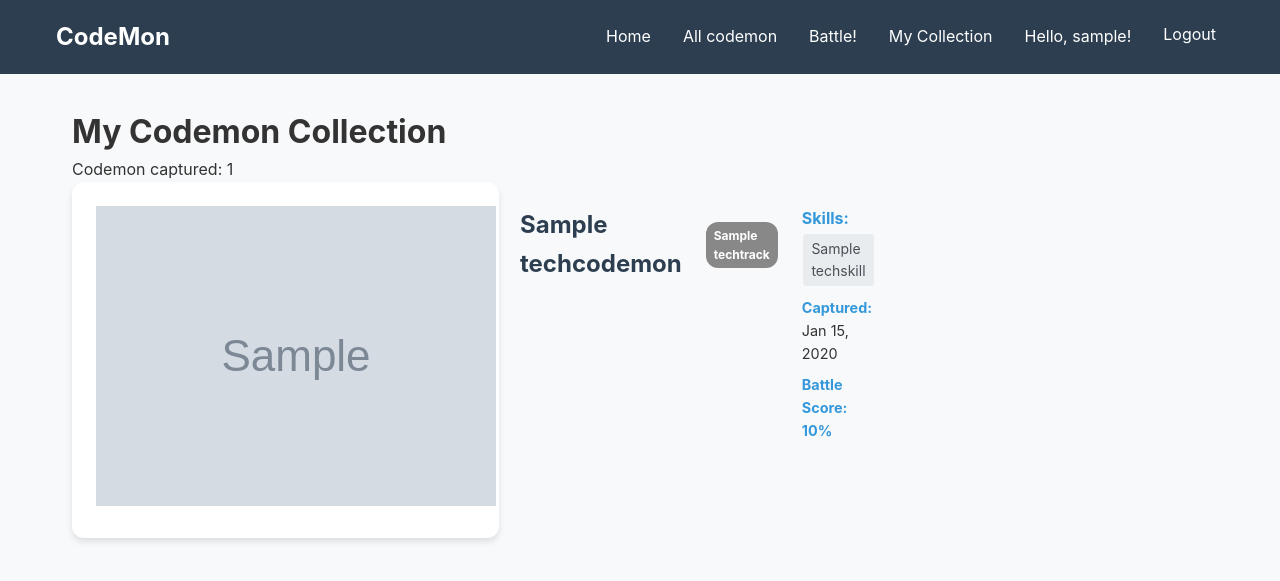
After one commit to SaeedJBI/Capstone-Project, a Django app: page /collection/ in a window 1280 px wide. The commit adds this page. Shown: the top 581 px of the page. Run offline with Django 5.2, Linux system fonts and the light colour scheme; a user stored in the database is signed in; tables that the repository leaves empty hold one stand-in row (values such as "Sample post"); grey boxes marked "Sample" are stand-in pictures.

Commit message:
feat: implement user Codemon collection system
- Add my_collection view to display user's captured Codemon
- Create collection template with captured date and battle scores
- Show capture details including date and battle performance
- Upload sample images and data

```diff
--- a/codemon/codemon_app/static/css/base.css
+++ b/codemon/codemon_app/static/css/base.css
@@ -540,3 +540,91 @@ input[type="password"]:focus {
         text-align: center;
     }
 }
+
+/* Collection Styles */
+.collection-grid {
+    display: grid;
+    gap: 1.5rem;
+    grid-template-columns: 1fr;
+}
+
+.collection-card {
+    background: white;
+    border-radius: 12px;
+    padding: 1.5rem;
+    box-shadow: 0 4px 6px rgba(0,0,0,0.1);
+    display: flex;
+    gap: 1.5rem;
+    align-items: flex-start;
+}
+
+.collection-card__image {
+    flex-shrink: 0;
+}
+
+.collection-img {
+    width: 80px;
+    height: 80px;
+    object-fit: contain;
+    border-radius: 8px;
+}
+
+.collection-card__header {
+    display: flex;
+    align-items: center;
+    gap: 1rem;
+    margin-bottom: 1rem;
+}
+
+.collection-card__name {
+    margin: 0;
+    color: var(--secondary-color);
+}
+
+.collection-card__content {
+    flex: 1;
+}
+
+.collection-card__captured,
+.collection-card__score {
+    margin: 0.5rem 0;
+    font-size: 0.9rem;
+}
+
+.collection-card__score {
+    font-weight: bold;
+    color: var(--primary-color);
+}
+
+/* Tablet collection styles */
+@media (min-width: 768px) {
+    .collection-grid {
+        grid-template-columns: repeat(2, 1fr);
+    }
+}
+
+/* Desktop collection styles */
+@media (min-width: 1024px) {
+    .collection-grid {
+        grid-template-columns: repeat(3, 1fr);
+    }
+}
+
+/* Mobile collection styles */
+@media (max-width: 767px) {
+    .collection-card {
+        flex-direction: column;
+        text-align: center;
+        gap: 1rem;
+    }
+
+    .collection-card__header {
+        flex-direction: column;
+        gap: 0.5rem;
+    }
+
+    .collection-img {
+        width: 100px;
+        height: 100px;
+    }
+}
--- a/codemon/codemon_app/templates/base.html
+++ b/codemon/codemon_app/templates/base.html
@@ -19,6 +19,8 @@
                 <a href="{% url 'battle-encounter' %}" class="nav-link">Battle!</a>
 
                 {% if user.is_authenticated %}
+                <a href="{% url 'my-collection' %}" class="nav-link">My Collection</a>
+
                 <span class="nav-user">Hello, {{ user.username }}!</span>
                 <form method="post" action="{% url 'logout' %}" class="nav-form">
                     {% csrf_token %}
--- a/codemon/codemon_app/templates/battle/encounter.html
+++ b/codemon/codemon_app/templates/battle/encounter.html
@@ -14,7 +14,7 @@
         <div class="codemon-display">
             <div class="codemon-image">
                 {% if codemon.image_url %}
-                    <img src="{{ codemon.image_url }}" alt="{{ codemon.name }}" class="codemon-img">
+                    <img src="{% static codemon.image_url %}" alt="{{ codemon.name }}" class="codemon-img">
                 {% else %}
                     <div class="placeholder-img">🐉</div>
                 {% endif %}
--- /dev/null
+++ b/codemon/codemon_app/templates/collection/collection.html
@@ -0,0 +1,68 @@
+{% extends 'base.html' %}
+{% load static %}
+
+{% block title %}My Collection - CodeMon{% endblock %}
+
+{% block content %}
+<div class="page-container">
+    <header class="page-header">
+        <h1 class="page-title">My Codemon Collection</h1>
+        <p class="page-subtitle">Codemon captured: {{ collection.count }}</p>
+    </header>
+
+    {% if collection %}
+    <div class="collection-grid">
+        {% for item in collection %}
+        <article class="collection-card">
+            <div class="collection-card__image">
+                {% if item.codemon.image_url %}
+                    <img src="{% static item.codemon.image_url %}" alt="{{ item.codemon.name }}" class="codemon-img">
+                {% else %}
+                    <div class="placeholder-img">🐉</div>
+                {% endif %}
+            </div>
+
+            <header class="collection-card__header">
+                <h2 class="collection-card__name">{{ item.codemon.name }}</h2>
+                <div class="collection-card__track">
+                    <span class="track-badge" style="background-color: {{ item.codemon.tech_track.color }}">
+                        {{ item.codemon.tech_track.name }}
+                    </span>
+                </div>
+            </header>
+
+            <div class="collection-card__content">
+                <div class="collection-card__skills">
+                    <span class="label">Skills:</span>
+                    <div class="skills-list">
+                        {% for skill in item.codemon.skills.all %}
+                            <span class="skill-tag">{{ skill.name }}</span>
+                        {% endfor %}
+                    </div>
+                </div>
+                <div class="collection-card__meta">
+                    <p class="collection-card__captured">
+                        <span class="label">Captured:</span> {{ item.captured_date|date:"M d, Y" }}
+                    </p>
+                    <p class="collection-card__score">
+                        <span class="label">Battle Score:</span> {{ item.capture_score|floatformat:0 }}%
+                    </p>
+                </div>
+            </div>
+        </article>
+        {% endfor %}
+    </div>
+    {% else %}
+    <div class="empty-state">
+        <div class="empty-state__icon">📚</div>
+        <h2 class="empty-state__title">No Codemon Captured Yet!</h2>
+        <div class="empty-state__content">
+            <p>Battle Codemon and score 80% or higher to add them to your collection.</p>
+        </div>
+        <div class="empty-state__actions">
+            <a href="{% url 'battle-encounter' %}" class="btn btn-primary">Start Battling</a>
+        </div>
+    </div>
+    {% endif %}
+</div>
+{% endblock %}
--- a/codemon/codemon_app/urls.py
+++ b/codemon/codemon_app/urls.py
@@ -8,4 +8,5 @@ urlpatterns = [
     path('battle/encounter/', views.encounter_codemon, name='battle-encounter'),
     path('battle/start/<int:codemon_id>/', views.battle_start, name='battle-start'),
     path('battle/submit/<int:codemon_id>/', views.battle_submit, name='battle-submit'),
+    path('collection/', views.my_collection, name='my-collection'),
 ]
--- a/codemon/codemon_app/views.py
+++ b/codemon/codemon_app/views.py
@@ -132,3 +132,11 @@ def battle_submit(request, codemon_id):
         'captured': captured,
         'bonus_roll': bonus_roll
     })
+
+@login_required
+def my_collection(request):
+    user_collection = UserCodemonCollection.objects.filter(user=request.user)
+
+    return render(request, 'collection/collection.html', {
+        'collection': user_collection
+    })
```
Also changed, not shown: codemon/codemon_app/static/images/Animatops.png (added), codemon/codemon_app/static/images/CSSaur.png (added), codemon/codemon_app/static/images/Gitmander.png (added), codemon/codemon_app/static/images/HTMLizard.png (added), codemon/codemon_app/static/images/Javasciptle.png (added), 4 other files.
